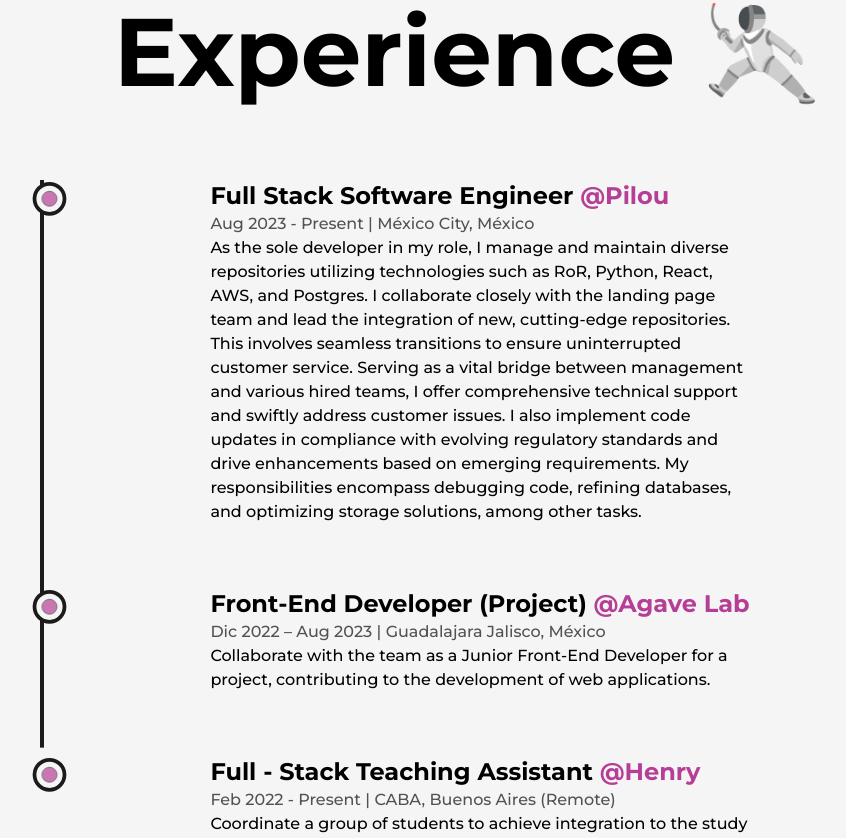
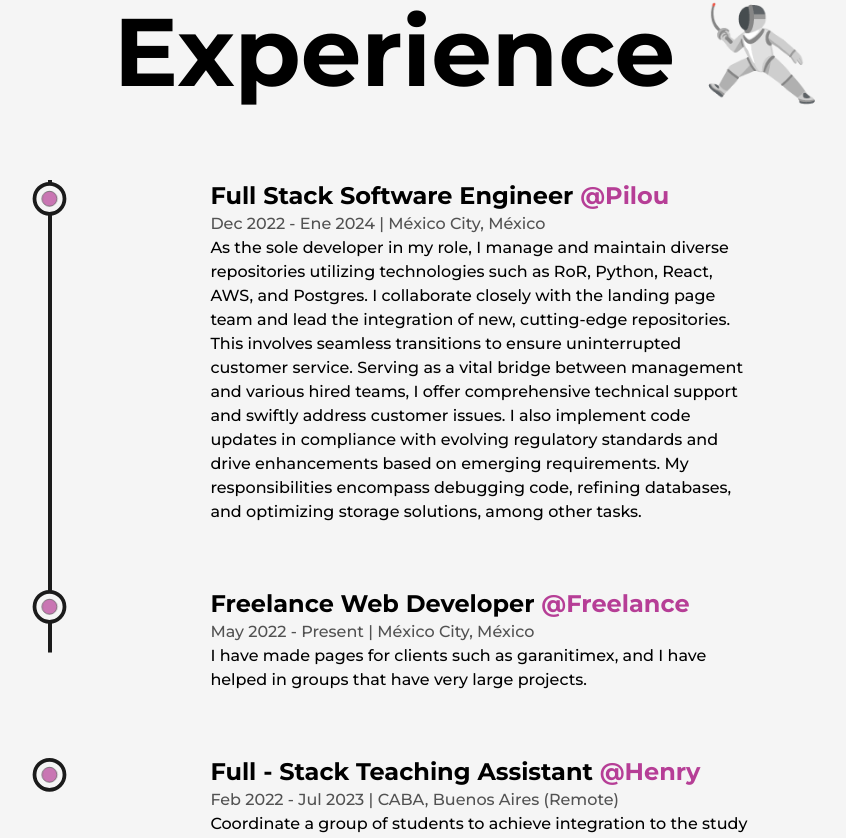
Before and after one commit to Vontrauwitz/vontrauwitz-portfolio, a Next.js app: page /about in a window 1280 px wide. Shown: the part 1955-2793 px from the top of the page, without its empty margins (172-1018 px from the left). Built offline with nearby package versions, Linux system fonts and the light colour scheme.

Commit message:
fixing bug in vertical line in experence and giving format to experience info

```diff
--- a/public/All-Texts/expConst.js
+++ b/public/All-Texts/expConst.js
@@ -3,38 +3,40 @@
     position: "Full Stack Software Engineer",
     company: "Pilou",
     companyLink: "https://www.pilou.io/",
-    time: "Aug 2023 - present",
+    time: "Dec 2022 - Ene 2024",
     address: "México City, México",
     work: "As the sole developer in my role, I manage and maintain diverse repositories utilizing technologies such as RoR, Python, React, AWS, and Postgres. I collaborate closely with the landing page team and lead the integration of new, cutting-edge repositories. This involves seamless transitions to ensure uninterrupted customer service. Serving as a vital bridge between management and various hired teams, I offer comprehensive technical support and swiftly address customer issues. I also implement code updates in compliance with evolving regulatory standards and drive enhancements based on emerging requirements. My responsibilities encompass debugging code, refining databases, and optimizing storage solutions, among other tasks.",
     // icon: <JsIcon className="w-5 ml-1" />
   },
+
   {
-    position: "Front-End Developer (Project)",
-    company: "Agave Lab",
-    companyLink: "https://agavelab.com/",
-    time: "Dic 2022 – Aug 2023  ",
-    address: "Guadalajara Jalisco, México",
-    work: "Collaborate with the team as a Junior Front-End Developer for a project, contributing to the development of web applications.",
+    position: "Freelance web developer",
+    company: "freelance",
+    companyLink: "https://vontrauwitz-portfolio.vercel.app/",
+    time: "May 2022 - Present",
+    address: "México City, México",
+    work: "I have made pages for clients such as garanitimex, and I have helped in groups that have very large projects.",
     // icon: <JsIcon className="w-5 ml-1" />
   },
+  // {
+  //   position: "Front-End Developer (Project)",
+  //   company: "Agave Lab",
+  //   companyLink: "https://agavelab.com/",
+  //   time: "Dic 2022 – Aug 2023  ",
+  //   address: "Guadalajara Jalisco, México",
+  //   work: "Collaborate with the team as a Junior Front-End Developer for a project, contributing to the development of web applications.",
+  //   // icon: <JsIcon className="w-5 ml-1" />
+  // },
   {
     position: "Full - Stack Teaching Assistant",
     company: "Henry",
     companyLink: "https://www.soyhenry.com/",
-    time: "feb 2022 - Present",
+    time: "Feb 2022 - Jul 2023",
     address: "CABA, Buenos Aires (remote)",
     work: " Coordinate a group of students to achieve integration to the study group. Guide students in the first steps of the course. Assist to solve exercises and promote group collaboration(Pair Programming).Propose ideas to improve the Bootcamp processes.",
     // icon: <JsIcon className="w-5 ml-1" />
   },
-  {
-    position: "Freelance web developer",
-    company: "freelance",
-    companyLink: "https://vontrauwitz-portfolio.vercel.app/",
-    time: "may 2022 - Present",
-    address: "México City, México",
-    work: "I have made pages for clients such as garanitimex, and I have helped in groups that have very large projects.",
-    // icon: <JsIcon className="w-5 ml-1" />
-  },
+
   {
     position: "Freelance Accountant, Mexico",
     company: "freelance",
--- a/src/components/Experience.js
+++ b/src/components/Experience.js
@@ -65,7 +65,7 @@
           style={{
             scaleY: scrollYProgress
           }}
-          className='absolute left-7 top-0 w-[4px] h-full bg-dark origin-top dark:bg-light md:w-[2px] md_left-[30px] xs:left-[20px]' />
+          className='absolute left-9 top-0 w-[4px] h-full bg-dark origin-top dark:bg-light md:w-[2px] md_left-[30px] xs:left-[20px]' />
 
         <ul
           className='w-full flex flex-col items-start justify-between ml-4 xs:ml-2'
```
